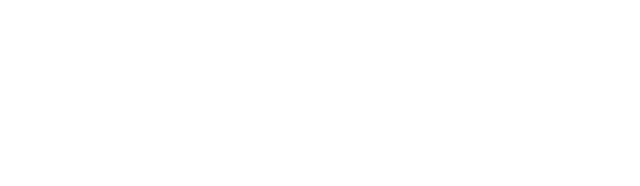
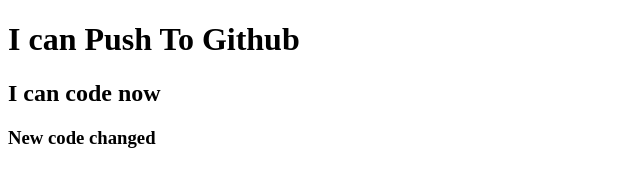
Before and after one commit to Foysaljoarder/my-second-repo, a plain HTML site: page index.html in a window 1280 px wide. Shown: the whole page, without its empty margins (0-640 px from the left). Drawn offline with Linux system fonts and the light colour scheme.

Commit message:
added header

```diff
--- a/index.html
+++ b/index.html
@@ -7,6 +7,9 @@
     <title>My Second Github Repo</title>
 </head>
 <body>
+    <h1>I can Push To Github</h1>
+    <h2>I can code now</h2>
+    <h3>New code changed</h3>
 
 </body>
 </html>
```
